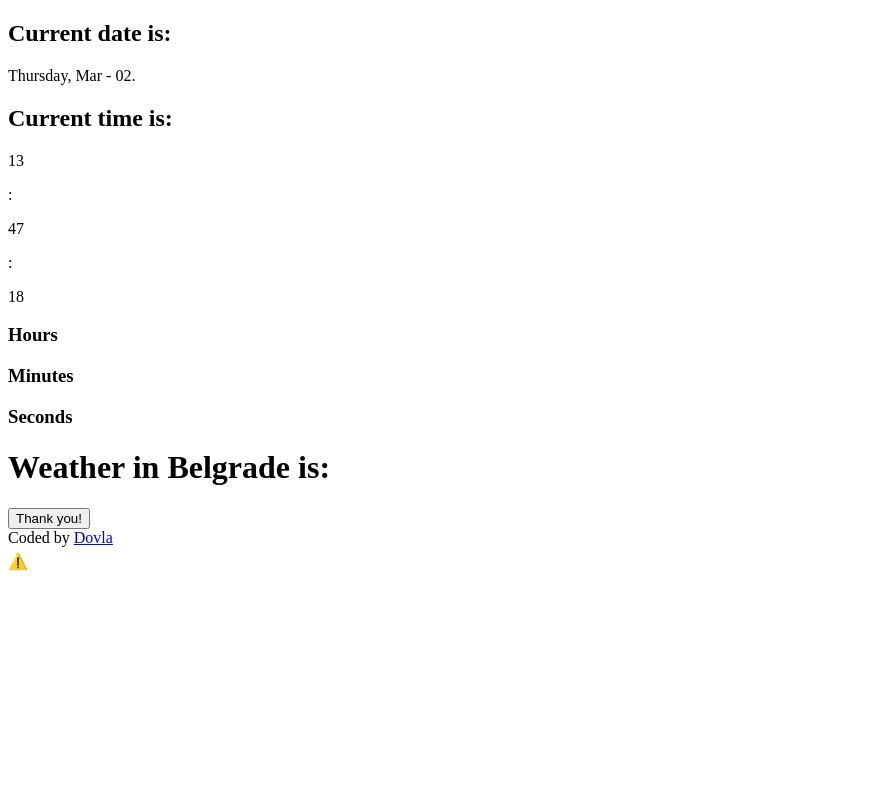
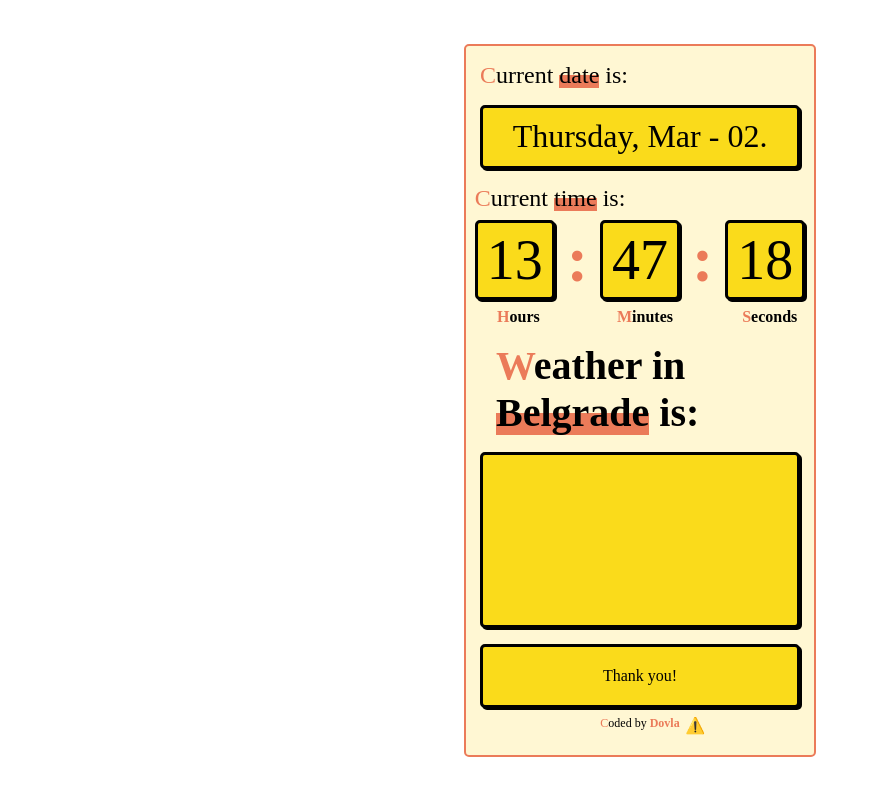
Before and after one commit to D0vl4/Temperature-yellow, a plain HTML site: page index.html in a window 1280 px wide. Shown: the whole page, without its empty margins (0-871 px from the left). Drawn offline with nearby package versions, Linux system fonts and the light colour scheme; files that its build step writes are made by us from their sources; the site is published under a folder, as on GitHub Pages, so addresses that start at the root find nothing; no server answers; a web font is replaced by a local one.

Commit message:
Update index.html

```diff
--- a/index.html
+++ b/index.html
@@ -9,7 +9,7 @@
       name="viewport"
       content="user-scalable=no, initial-scale=1, maximum-scale=1, minimum-scale=1, width=device-width, height=device-height"
     />
-    <link rel="stylesheet" href="/Weather-app/style.css" />
+    <link rel="stylesheet" href="./style.css" />
     <link rel="preconnect" href="https://fonts.googleapis.com" />
     <link rel="preconnect" href="https://fonts.gstatic.com" crossorigin />
     <link
```
